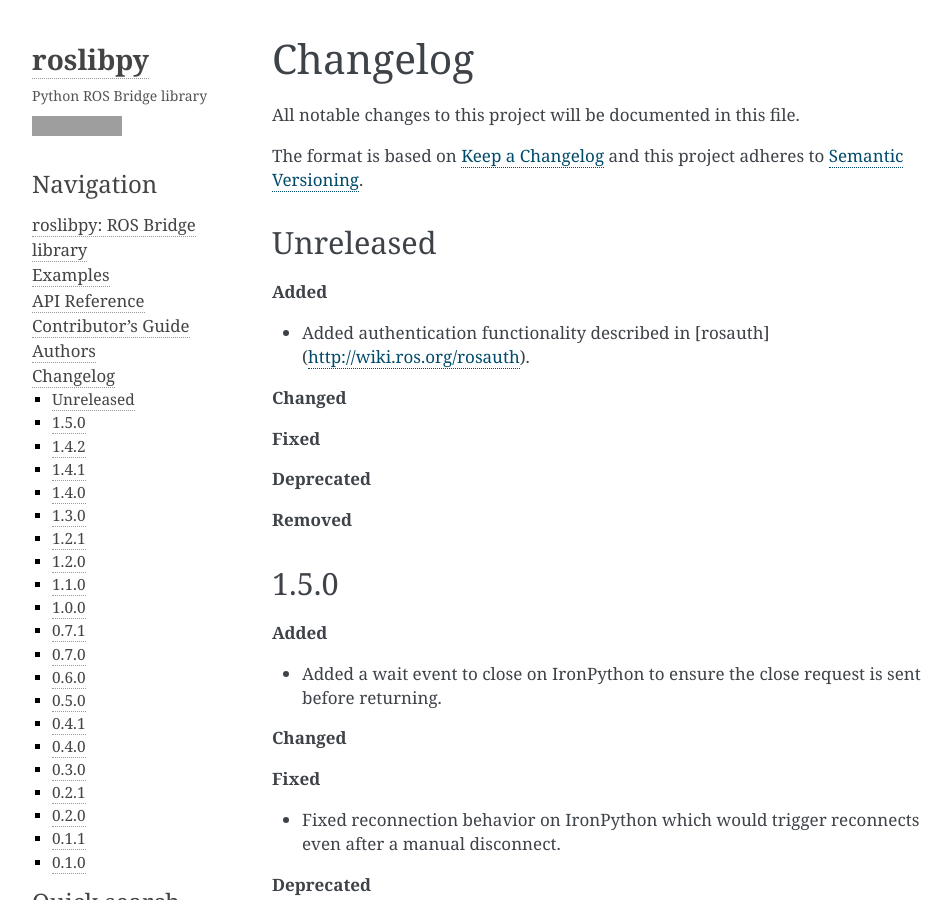
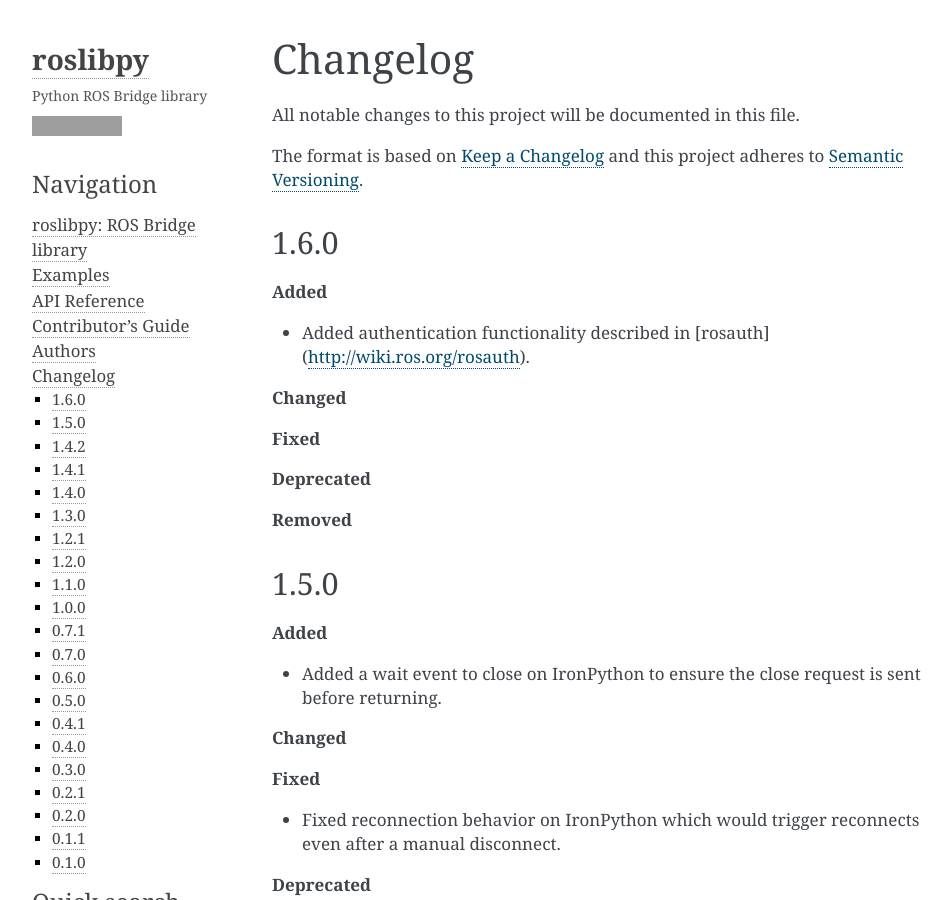
Before and after one commit to gramaziokohler/roslibpy, a Sphinx documentation site: the page built from docs/changelog.rst, in a window 1280 px wide and 900 px high. Shown: the whole window, without its empty margins (148-1098 px from the left). Built offline with Sphinx 7.4.7, drawn with Linux system fonts in a browser that asks for light colours; grey boxes are pictures that could not be loaded.

Commit message:
Bump version to 1.6.0

```diff
--- a/CHANGELOG.rst
+++ b/CHANGELOG.rst
@@ -7,7 +7,7 @@
 The format is based on `Keep a Changelog <http://keepachangelog.com/en/1.0.0/>`_
 and this project adheres to `Semantic Versioning <http://semver.org/spec/v2.0.0.html>`_.
 
-Unreleased
+1.6.0
 ----------
 
 **Added**
--- a/docs/conf.py
+++ b/docs/conf.py
@@ -25,7 +25,7 @@
 year = "2019"
 author = "Gramazio Kohler Research"
 copyright = "{0}, {1}".format(year, author)
-version = release = "1.5.0"
+version = release = "1.6.0"
 
 pygments_style = "trac"  # Perhaps change to sphinx
 templates_path = ["."]
--- a/src/roslibpy/__version__.py
+++ b/src/roslibpy/__version__.py
@@ -4,7 +4,7 @@
 __title__ = "roslibpy"
 __description__ = "Python ROS Bridge library."
 __url__ = "https://github.com/gramaziokohler/roslibpy"
-__version__ = "1.5.0"
+__version__ = "1.6.0"
 __author__ = "Gramazio Kohler Research"
 __author_email__ = "gramaziokohler@arch.ethz.ch"
 __license__ = "MIT license"
```
Also changed, not shown: .bumpversion.cfg.
